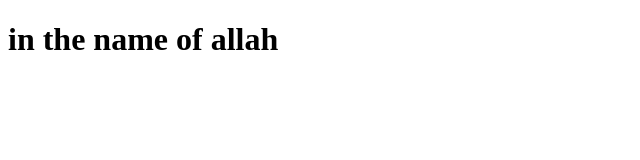
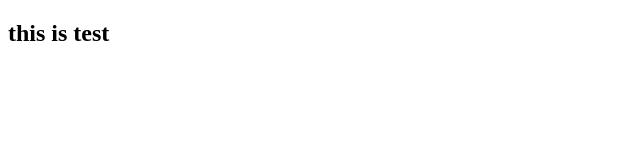
Before and after one commit to drawway/test01, a plain HTML site: page index.html in a window 1280 px wide. Shown: the whole page, without its empty margins (0-640 px from the left). Drawn offline with Linux system fonts and the light colour scheme.

Commit message:
[#1929] message

```diff
--- a/index.html
+++ b/index.html
@@ -6,7 +6,6 @@
   <title>welcome test git </title>
 </head>
 <body>
-
-<h1>in the name of allah</h1>
+<h2>this is test</h2>
 </body>
 </html>
```
